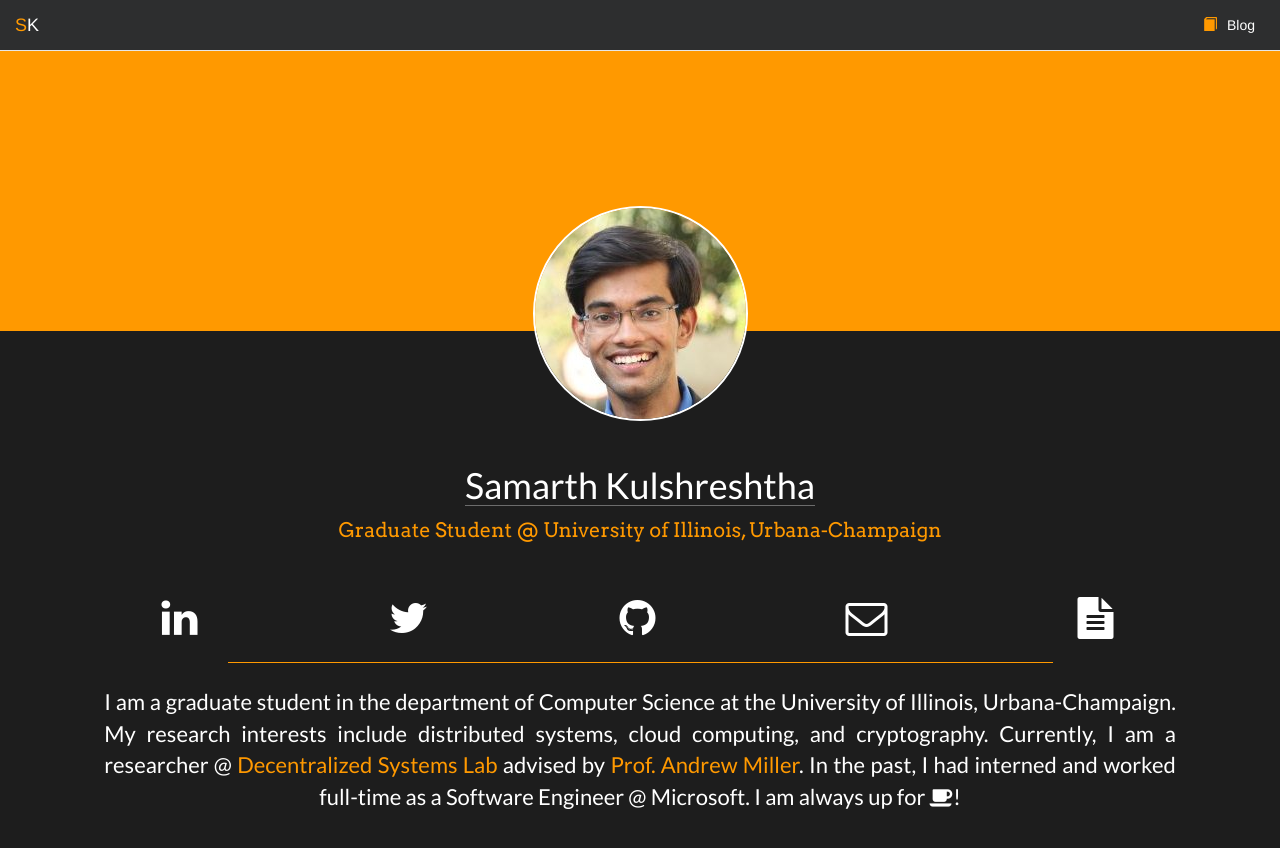
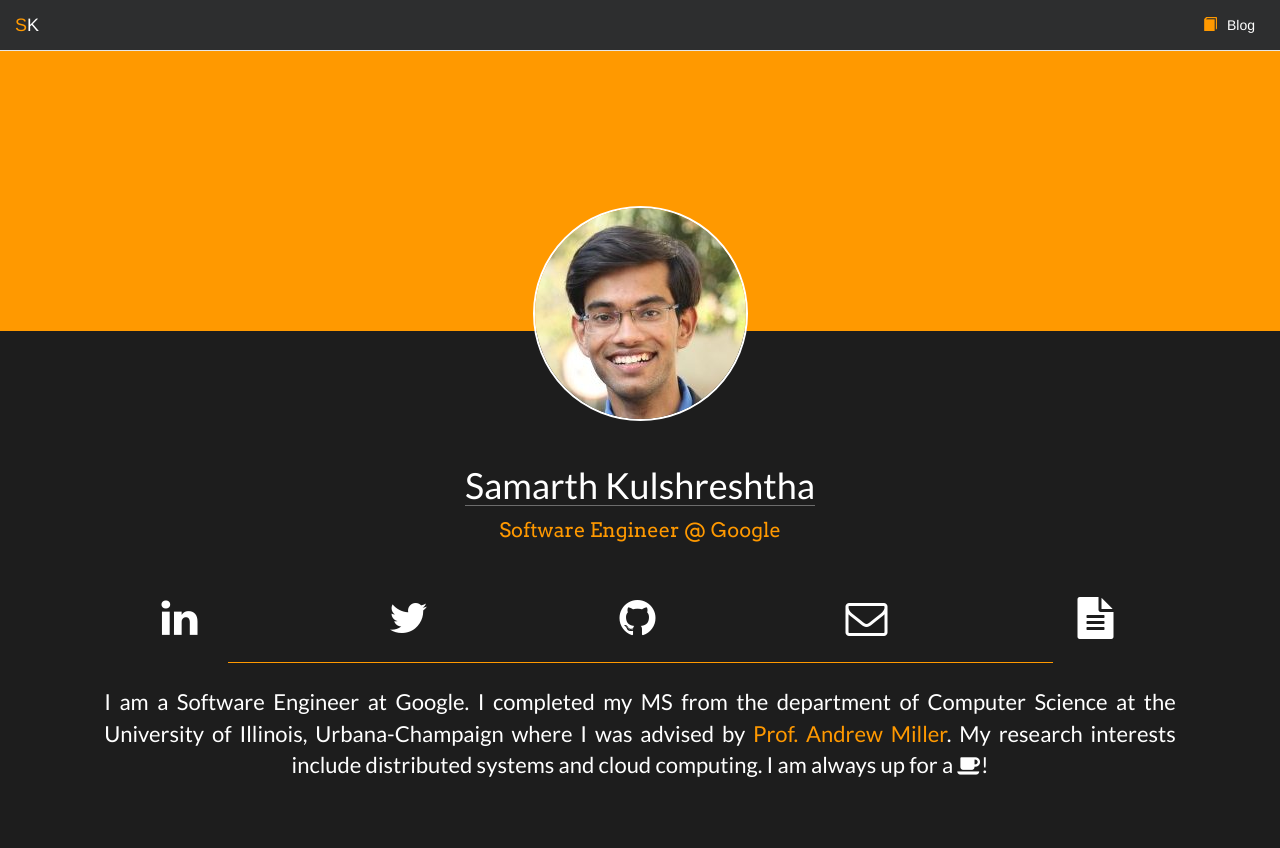
Before and after one commit to smkuls/smkuls.github.io, a Jekyll site: the page built from index.html, in a window 1280 px wide. Shown: the top 848 px of the page. Built offline with Jekyll 4.4.1, drawn with Linux system fonts in a browser that asks for light colours; nearby versions of some CDN libraries.

Commit message:
Update resume and details

```diff
--- a/_includes/head.html
+++ b/_includes/head.html
@@ -9,7 +9,7 @@
   <link rel="stylesheet" href="{{ "/css/main.css" | prepend: site.url }}">
   <link rel="canonical" href="{{ page.url | replace:'index.html','' | prepend: site.baseurl | prepend: site.url }}">
   <link rel="alternate" type="application/rss+xml" title="{{ site.title }}" href="{{ "/feed.xml" | prepend: site.baseurl | prepend: site.url }}">
-  <link rel="shortcut icon" type="image/png" href="{{site.url}}/favicon.png" >
+  <link rel="shortcut icon" type="image/png" href="{{site.url}}/favicon.png?" >
   <link href='https://fonts.googleapis.com/css?family=Lato:400,700' rel='stylesheet' type='text/css'>
   <link href='https://fonts.googleapis.com/css?family=Arvo' rel='stylesheet' type='text/css'>
   <link rel="stylesheet" href="https://cdnjs.cloudflare.com/ajax/libs/font-awesome/4.4.0/css/font-awesome.min.css">
--- a/index.html
+++ b/index.html
@@ -6,7 +6,7 @@ layout: default
     <img id="avatar" class="img-circle img-responsive center-block" src="{{site.url}}/assets/img/avatar.jpg">
     <div class="container">
         <h1>{{ site.admin_name }}</h1>
-        <p class="lead yellow">Graduate Student @ University of Illinois, Urbana-Champaign</p>
+        <p class="lead yellow">Software Engineer @ Google</p>
     </div>
     <div class="container">
         <ul id="social-icons" class="list-inline">
@@ -19,6 +19,6 @@ layout: default
     </div>
     <hr id="separator">
     <div class="container">
-        <p id="profile-text">I am a graduate student in the department of Computer Science at the University of Illinois, Urbana-Champaign. My research interests include distributed systems, cloud computing, and cryptography. Currently, I am a researcher @ <a href="http://decentralize.ece.illinois.edu/" target="_blank" id="yellow-link">Decentralized Systems Lab</a> advised by <a id="yellow-link" href="http://soc1024.ece.illinois.edu/" target="_blank">Prof. Andrew Miller</a>. In the past, I had interned and worked full-time as a Software Engineer @ Microsoft. I am always up for <i class="fa fa-coffee"></i>!</p>
+        <p id="profile-text">I am a Software Engineer at Google. I completed my MS from the department of Computer Science at the University of Illinois, Urbana-Champaign where I was advised by <a id="yellow-link" href="http://soc1024.ece.illinois.edu/" target="_blank">Prof. Andrew Miller</a>. My research interests include distributed systems and cloud computing. I am always up for a <i class="fa fa-coffee"></i>!</p>
     </div>
 </div>
```
Also changed, not shown: Gemfile.lock, 1 other file.
